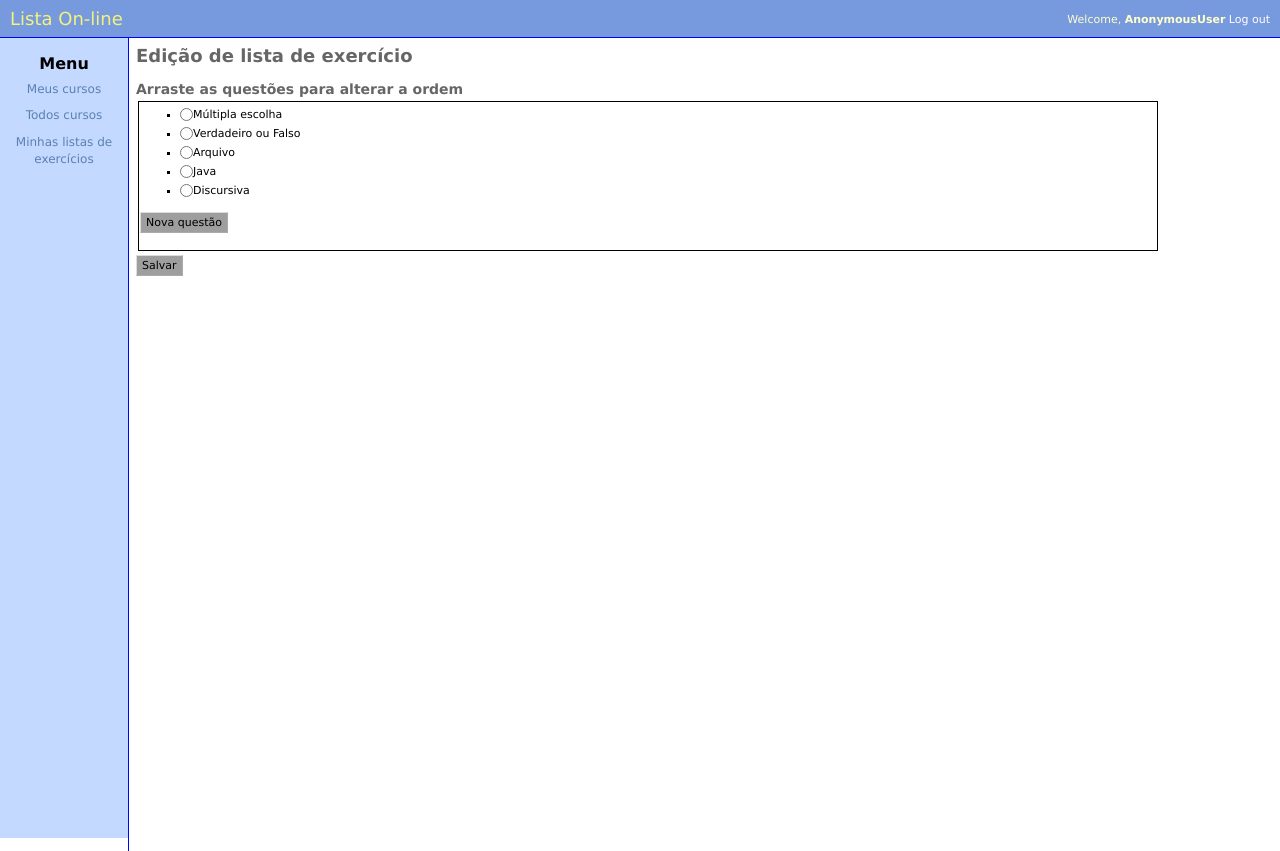
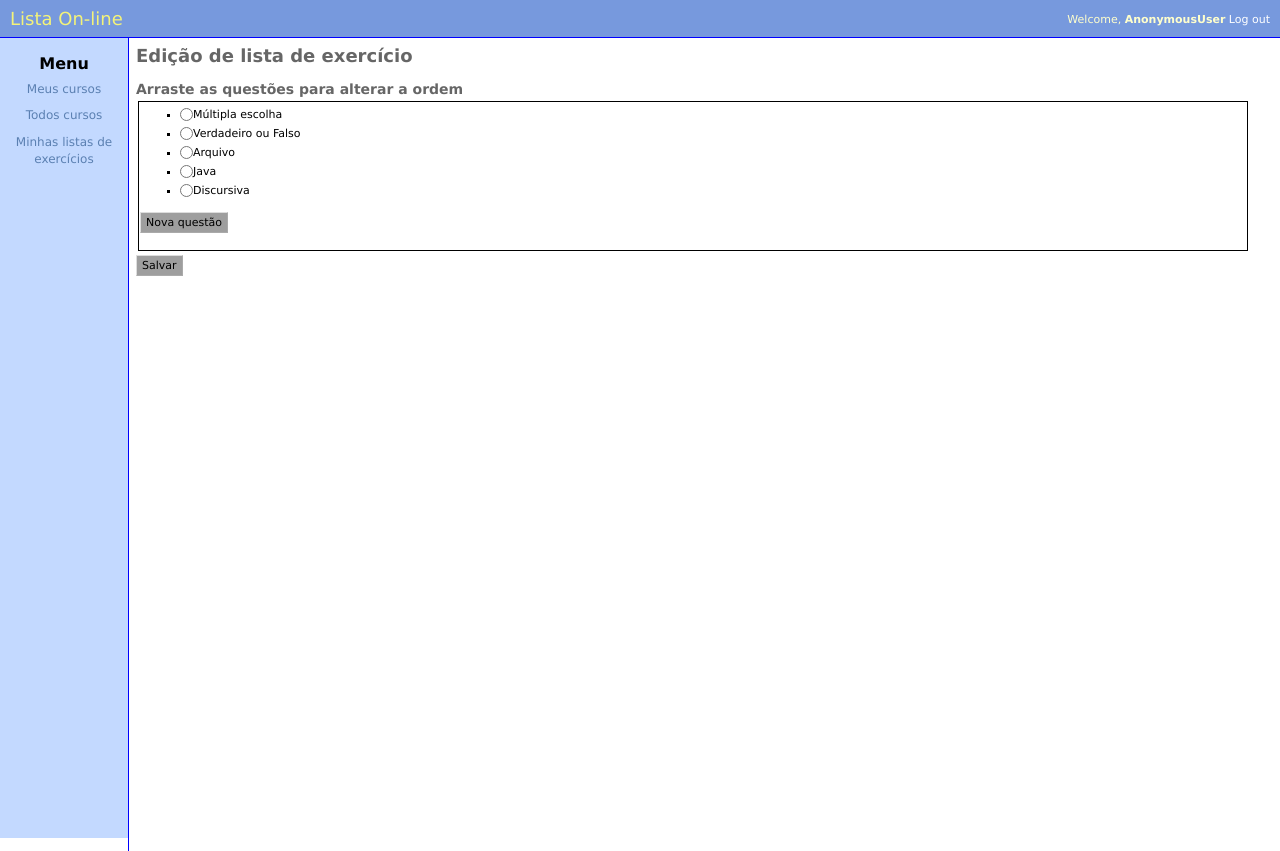
Before and after one commit to ListaOnlineXP/ListaOnlineXP, a Django app: template ListaOnlineXP/exerciselist/templates/create_modify_exercise_list.html in a window 1280 px wide. Shown: the top 851 px of the page. Run offline with Django 3.2, Linux system fonts and the light colour scheme; the template is opened without the code that fills it, so the values that code supplies are empty; grey boxes are pictures that could not be loaded.

Commit message:
Minor layout adjustments

```diff
--- a/ListaOnlineXP/site_media/base.css
+++ b/ListaOnlineXP/site_media/base.css
@@ -1,6 +1,9 @@
 /*
     DJANGO Admin styles
 */
+html {
+    height: 100%;
+}
 
 body {
     margin: 0;
@@ -9,6 +12,8 @@ body {
     font-family: "Lucida Grande","DejaVu Sans","Bitstream Vera Sans",Verdana,Arial,sans-serif;
     color: #333;
     background: #fff;
+    height: 100%;
+    position: relative;
 }
 
 /* LINKS */
@@ -781,7 +786,7 @@ table#change-history tbody th {
     padding: 10px;
     margin-left: auto ;
     margin-right: auto ;
-    width: 200px;
+    width: 220px;
 }
 
 #login_head {
--- a/ListaOnlineXP/site_media/base_site.css
+++ b/ListaOnlineXP/site_media/base_site.css
@@ -1,8 +1,9 @@
 #content_sidebar_wrapper {
-
+    min-height: 100%;
 }
 
 #sidebar {
+    min-height: 100%;
     position: relative;
     float: left;
     width: 10%;
@@ -12,20 +13,24 @@
     right: 0;
     height: 100%;
     text-align: center;
+    overflow-y: auto;
 }
 
 #content_sidebar {
+    min-height: 100%;
     position: relative;
     float: left;
     background: white;
     color: black;
     padding: 7px;
     height: 100%;
-    width: 80%;
+    width: 87%;
     left: 0;
     border-left-width: 1px;
     border-left-style: solid;
     border-left-color: #0000ff;
+    margin-top: 0px;
+    margin-bottom: 0px;
     right: 0;
 }
 
--- a/ListaOnlineXP/templates/base.html
+++ b/ListaOnlineXP/templates/base.html
@@ -13,6 +13,8 @@
 
 <body>
   <!-- Header -->
+  <div id="content_sidebar_wrapper">
+
   <div id="header">
     <div id="branding">
       <h1>{% block branding %}Lista On-line{% endblock %}</h1>
@@ -31,9 +33,10 @@
   </div>
 <!-- END Header -->
 
-  <div id="content_sidebar_wrapper">
     {% block content %}
     {% endblock %}
+      <br class="clear" />
+
   </div>
     <br class="clear" />
 
```
Also changed, not shown: ListaOnlineXP/exerciselist/templates/create_modify_exercise_list.html (line endings or trailing spaces).
